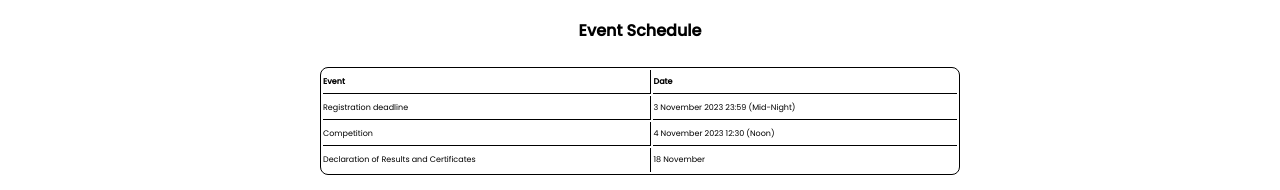
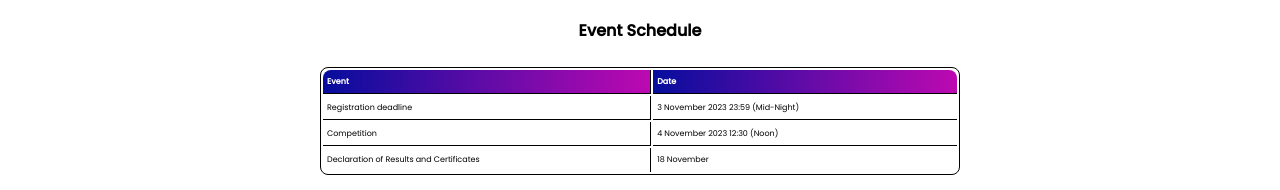
Before and after one commit to Saransh482003/Code-Spardha-Website, a Next.js app: page / in a window 1280 px wide. Shown: the part 762-952 px from the top of the page. Built offline with nearby package versions, Linux system fonts and the light colour scheme.

Commit message:
Everything done

```diff
--- a/pages/index.js
+++ b/pages/index.js
@@ -48,8 +48,8 @@ const home = () => {
         <table className={styler.scheduler}>
           <thead>
             <tr className={styler.tableRow}>
-              <th className={styler.datak}>Event</th>
-              <th className={styler.data}>Date</th>
+              <th className={styler.datakh}>Event</th>
+              <th className={styler.datah}>Date</th>
             </tr>
           </thead>
           <tbody>
--- a/styles/Index.module.css
+++ b/styles/Index.module.css
@@ -160,14 +160,35 @@
   border: 0.2rem solid black;
 }
 .data{
+  padding-left: 0.5rem;
   border-bottom: 0.2rem solid black;
 }
 .datak{
+  padding-left: 0.5rem;
   border-right: 0.2rem solid black;
   border-bottom: 0.2rem solid black;
 }
+.datah{
+  padding-left: 0.5rem;
+  border-bottom: 0.2rem solid black;
+  background-image: linear-gradient(to right, rgba(6, 13, 157),rgba(189, 9, 177));
+  color: white;
+  border-top-right-radius: 1rem;
+}
+.datakh{
+  padding-left: 0.5rem;
+  border-right: 0.2rem solid black;
+  border-bottom: 0.2rem solid black;
+  color: white;
+  border-top-left-radius: 1rem;
+  background-image: linear-gradient(to right, rgba(6, 13, 157),rgba(189, 9, 177));
+}
 .datafk{
+  padding-left: 0.5rem;
   border-right: 0.2rem solid black;
+}
+.dataf{
+  padding-left: 0.5rem;
 }
 @media (max-width: 1298px) {
   .videoContent{
```
